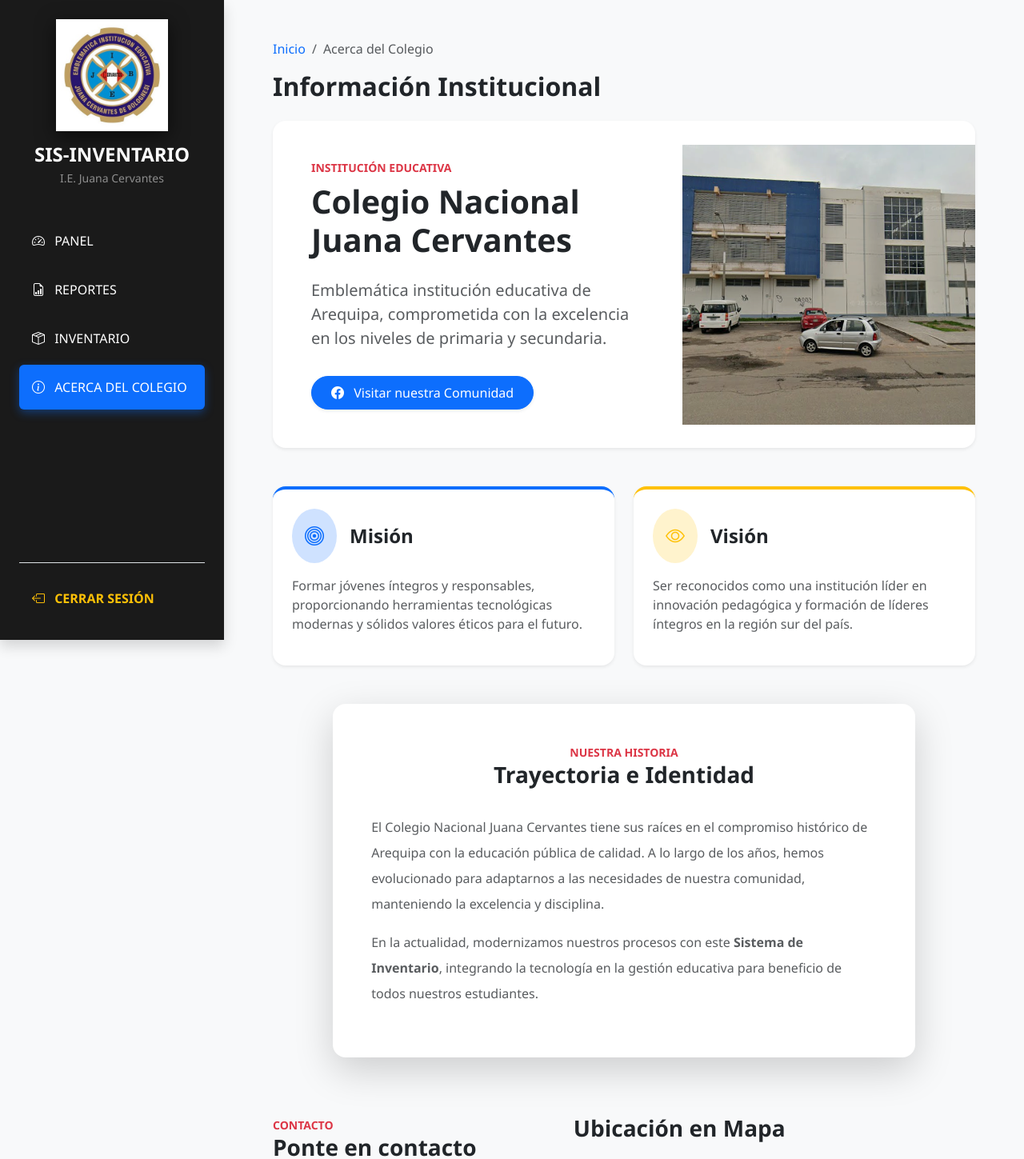
After one commit to dlansch06/entorno-inventario, a Django app: page /acerca-del-colegio/ in a window 1280 px wide. The commit adds this page. Shown: the top 1449 px of the page at 80% size. Run offline with Django 5.2, Linux system fonts and the light colour scheme; a user stored in the database is signed in.

Commit message:
mas cosas

```diff
--- a/inventario/templates/base.html
+++ b/inventario/templates/base.html
@@ -3,62 +3,185 @@
 <html lang="es">
 <head>
     <meta charset="UTF-8">
+    <meta name="viewport" content="width=device-width, initial-scale=1.0">
 
     <title>SIS-INVENTARIO J.C.</title>
+
     <link href="https://cdn.jsdelivr.net/npm/bootstrap@5.3.0/dist/css/bootstrap.min.css" rel="stylesheet">
     <link rel="stylesheet" href="https://cdn.jsdelivr.net/npm/bootstrap-icons@1.11.0/font/bootstrap-icons.css">
+
     <style>
-        body { margin: 0; background-color: #f8f9fa; font-family: 'Segoe UI', sans-serif; }
-        .sidebar { width: 280px; height: 100vh; background: #1a1a1a; position: fixed; z-index: 1000; }
-        .main-content { margin-left: 280px; min-height: 100vh; padding: 20px; }
-        .login-screen { width: 100%; min-height: 100vh; display: flex; align-items: center; justify-content: center; background: #00264d; }
-        .nav-link:hover { background: rgba(255,255,255,0.1); border-radius: 50px; }
-        .nav-link.active { background: #0d6efd !important; border-radius: 50px; }
+        :root {
+            --sidebar-bg: #1a1a1a;
+            --primary-blue: #0d6efd;
+            --sidebar-width: 280px;
+        }
 
-        /* Estilo para que el logo resalte */
+        body {
+            margin: 0;
+            background-color: #f8f9fa;
+            font-family: 'Segoe UI', Roboto, Helvetica, Arial, sans-serif;
+            overflow-x: hidden;
+        }
+
+        /* --- SIDEBAR (Escritorio) --- */
+        .sidebar {
+            width: var(--sidebar-width);
+            height: 100vh;
+            background: var(--sidebar-bg);
+            position: fixed;
+            z-index: 1050;
+            transition: all 0.3s ease-in-out;
+            display: flex;
+            flex-column: column;
+        }
+
+        /* --- CONTENIDO PRINCIPAL --- */
+        .main-content {
+            margin-left: var(--sidebar-width);
+            min-height: 100vh;
+            padding: 25px;
+            transition: all 0.3s ease-in-out;
+        }
+
+        /* Estilos de Navegación */
+        .nav-link {
+            transition: all 0.2s;
+            border-radius: 10px;
+            margin-bottom: 5px;
+        }
+        .nav-link:hover {
+            background: rgba(255,255,255,0.1);
+            transform: translateX(5px);
+        }
+        .nav-link.active {
+            background: var(--primary-blue) !important;
+            box-shadow: 0 4px 12px rgba(13, 110, 253, 0.4);
+        }
+
+        /* Logo Mejorado */
         .sidebar-logo {
-            width: 100px; /* Tamaño notorio */
+            width: 140px; /* Tamaño grande pedido */
             height: auto;
             margin-bottom: 15px;
-            filter: drop-shadow(0px 4px 8px rgba(0,0,0,0.5)); /* Le da profundidad y nitidez */
+            filter: drop-shadow(0px 6px 12px rgba(0,0,0,0.6));
             display: block;
             margin-left: auto;
             margin-right: auto;
+            transition: transform 0.3s;
+        }
+        .sidebar-logo:hover {
+            transform: scale(1.05);
+        }
+
+        /* --- RESPONSIVIDAD (Celulares y Tablets) --- */
+        @media (max-width: 991.98px) {
+            .sidebar {
+                margin-left: calc(-1 * var(--sidebar-width)); /* Esconde sidebar */
+            }
+            .sidebar.active {
+                margin-left: 0; /* Muestra sidebar al activar */
+            }
+            .main-content {
+                margin-left: 0;
+                padding-top: 80px; /* Espacio para el header móvil */
+            }
+            .mobile-header {
+                display: flex !important;
+            }
+        }
+
+        /* Header exclusivo para móvil */
+        .mobile-header {
+            display: none;
+            background: var(--sidebar-bg);
+            color: white;
+            padding: 12px 20px;
+            position: fixed;
+            width: 100%;
+            top: 0;
+            z-index: 1040;
+            justify-content: space-between;
+            align-items: center;
+            box-shadow: 0 2px 10px rgba(0,0,0,0.3);
+        }
+
+        .login-screen {
+            width: 100%;
+            min-height: 100vh;
+            display: flex;
+            align-items: center;
+            justify-content: center;
+            background: linear-gradient(135deg, #00264d 0%, #001a33 100%);
+        }
+
+        /* Overlay para cerrar el menú al tocar fuera en móvil */
+        #sidebarOverlay {
+            display: none;
+            position: fixed;
+            top: 0;
+            left: 0;
+            width: 100vw;
+            height: 100vh;
+            background: rgba(0,0,0,0.5);
+            z-index: 1045;
+        }
+        #sidebarOverlay.active {
+            display: block;
         }
     </style>
 </head>
 <body>
 
     {% if user.is_authenticated or request.session.es_invitado %}
-        <div class="sidebar text-white p-4 d-flex flex-column shadow">
 
-            <div class="text-center">
+        <div class="mobile-header">
+            <div class="d-flex align-items-center">
+                <img src="{% static 'inventario/logo.jpg' %}" alt="Logo" style="width: 35px; margin-right: 10px; border-radius: 5px;">
+                <h5 class="m-0 fw-bold small">SIS-INVENTARIO</h5>
+            </div>
+            <button class="btn btn-outline-light border-0" id="sidebarToggle">
+                <i class="bi bi-list fs-2"></i>
+            </button>
+        </div>
+
+        <div id="sidebarOverlay"></div>
+
+        <div class="sidebar text-white p-4 d-flex flex-column shadow" id="sidebar">
+
+            <div class="text-center mb-4">
                 <img src="{% static 'inventario/logo.jpg' %}" alt="Logo Colegio" class="sidebar-logo">
-                <h3 class="fw-bold mb-1">SIS-INVENTARIO</h3>
-                <p class="text-white-50 small mb-5">I.E. Juana Cervantes</p>
+                <h4 class="fw-bold mb-1">SIS-INVENTARIO</h4>
+                <p class="text-white-50 small">I.E. Juana Cervantes</p>
             </div>
 
             <ul class="nav nav-pills flex-column mb-auto">
-                <li class="nav-item mb-2">
+                <li class="nav-item">
                     <a href="{% url 'dashboard' %}" class="nav-link text-white p-3 {% if request.resolver_match.url_name == 'dashboard' %}active{% endif %}">
                         <i class="bi bi-speedometer2 me-2"></i> PANEL
                     </a>
                 </li>
-                <li class="nav-item mb-2">
+                <li class="nav-item">
                     <a href="{% url 'reportes' %}" class="nav-link text-white p-3 {% if request.resolver_match.url_name == 'reportes' %}active{% endif %}">
-                        <i class="bi bi-laptop me-2"></i> REPORTES
+                        <i class="bi bi-file-earmark-bar-graph me-2"></i> REPORTES
                     </a>
                 </li>
-                <li class="nav-item mb-2">
+                <li class="nav-item">
                     <a href="{% url 'inventario' %}" class="nav-link text-white p-3 {% if request.resolver_match.url_name == 'inventario' %}active{% endif %}">
-                        <i class="bi bi-box-seam me-2"></i> INVENTARIO de EQUIPOS
+                        <i class="bi bi-box-seam me-2"></i> INVENTARIO
                     </a>
+                </li>
+                <li class="nav-item">
+                    <a href="{% url 'info' %}" class="nav-link text-white p-3 {% if request.resolver_match.url_name == 'info' %}active{% endif %}">
+                        <i class="bi bi-info-circle me-2"></i> ACERCA DEL COLEGIO
+                    </a>
+                </li>
             </ul>
 
             <div class="border-top pt-3">
                 <form action="{% url 'logout' %}" method="post">
                     {% csrf_token %}
-                    <button type="submit" class="btn btn-link text-warning text-decoration-none fw-bold p-0">
+                    <button type="submit" class="btn btn-outline-warning w-100 border-0 text-start fw-bold p-3">
                         <i class="bi bi-box-arrow-left me-2"></i> CERRAR SESIÓN
                     </button>
                 </form>
@@ -66,15 +189,41 @@
         </div>
 
         <div class="main-content">
-            {% block content %}{% endblock %}
+            <div class="container-fluid">
+                {% block content %}{% endblock %}
+            </div>
         </div>
 
     {% else %}
-        <div class="login-screen">
+        <div class="login-screen p-3">
             {% block guest_content %}{% endblock %}
         </div>
     {% endif %}
 
     <script src="https://cdn.jsdelivr.net/npm/bootstrap@5.3.0/dist/js/bootstrap.bundle.min.js"></script>
+
+    <script>
+        const btnToggle = document.getElementById('sidebarToggle');
+        const sidebar = document.getElementById('sidebar');
+        const overlay = document.getElementById('sidebarOverlay');
+
+        function toggleMenu() {
+            sidebar.classList.toggle('active');
+            overlay.classList.toggle('active');
+        }
+
+        if(btnToggle) {
+            btnToggle.addEventListener('click', toggleMenu);
+            overlay.addEventListener('click', toggleMenu);
+        }
+
+        // Cerrar menú automáticamente si se cambia el tamaño de pantalla a PC
+        window.addEventListener('resize', () => {
+            if (window.innerWidth >= 992) {
+                sidebar.classList.remove('active');
+                overlay.classList.remove('active');
+            }
+        });
+    </script>
 </body>
 </html>
--- /dev/null
+++ b/inventario/templates/info.html
@@ -0,0 +1,126 @@
+{% extends "base.html" %}
+{% load static %}
+
+{% block content %}
+<style>
+    /* Mejora de interactividad para las tarjetas de contacto */
+    .contact-card {
+        transition: transform 0.2s ease, shadow 0.2s ease;
+        cursor: default;
+    }
+    .contact-card:hover {
+        transform: translateX(5px);
+        box-shadow: 0 .5rem 1rem rgba(0,0,0,.15)!important;
+    }
+    /* Asegura que el mapa ocupe todo el espacio disponible */
+    .map-container {
+        min-height: 450px;
+        height: 100%;
+    }
+</style>
+
+<div class="container-fluid p-4">
+    <!-- Encabezado con Breadcrumb mejorado -->
+    <div class="mb-4">
+        <nav aria-label="breadcrumb">
+            <ol class="breadcrumb small">
+                <li class="breadcrumb-item"><a href="{% url 'dashboard' %}" class="text-decoration-none">Inicio</a></li>
+                <li class="breadcrumb-item active text-muted">Acerca del Colegio</li>
+            </ol>
+        </nav>
+        <h2 class="fw-bold text-dark">Información Institucional</h2>
+    </div>
+
+    <!-- Sección de Información Principal: Diseño Limpio -->
+    <div class="card border-0 rounded-4 shadow-sm overflow-hidden bg-white mb-5">
+        <div class="row g-0 align-items-center">
+            <div class="col-lg-7 p-4 p-lg-5">
+                <span class="text-danger fw-bold small text-uppercase mb-2 d-block">Institución Educativa</span>
+                <h3 class="fw-bold mb-4 display-6">Colegio Nacional Juana Cervantes</h3>
+                <p class="text-muted fs-5">Emblemática institución educativa de Arequipa, comprometida con la excelencia en los niveles de primaria y secundaria.</p>
+                <a href="https://facebook.com/JuanaCervantesAQP" target="_blank" class="btn btn-primary rounded-pill px-4 py-2 mt-3 shadow-sm">
+                    <i class="bi bi-facebook me-2"></i> Visitar nuestra Comunidad
+                </a>
+            </div>
+            <div class="col-lg-5">
+                <img src="{% static 'inventario/colegio.png' %}" class="img-fluid h-100 w-100" style="object-fit: cover; min-height: 350px;" alt="Fachada Colegio">
+            </div>
+        </div>
+    </div>
+
+    <!-- Misión y Visión: Tarjetas equilibradas -->
+    <div class="row g-4 mb-5">
+        <div class="col-md-6">
+            <div class="card border-0 rounded-4 shadow-sm p-4 bg-white h-100 border-top border-primary border-4">
+                <div class="d-flex align-items-center mb-3">
+                    <div class="bg-primary-subtle p-3 rounded-circle me-3"><i class="bi bi-bullseye text-primary fs-4"></i></div>
+                    <h4 class="fw-bold mb-0">Misión</h4>
+                </div>
+                <p class="text-muted">Formar jóvenes íntegros y responsables, proporcionando herramientas tecnológicas modernas y sólidos valores éticos para el futuro.</p>
+            </div>
+        </div>
+        <div class="col-md-6">
+            <div class="card border-0 rounded-4 shadow-sm p-4 bg-white h-100 border-top border-warning border-4">
+                <div class="d-flex align-items-center mb-3">
+                    <div class="bg-warning-subtle p-3 rounded-circle me-3"><i class="bi bi-eye text-warning fs-4"></i></div>
+                    <h4 class="fw-bold mb-0">Visión</h4>
+                </div>
+                <p class="text-muted">Ser reconocidos como una institución líder en innovación pedagógica y formación de líderes íntegros en la región sur del país.</p>
+            </div>
+        </div>
+    </div>
+
+    <!-- TRAYECTORIA INSTITUCIONAL: Enfoque de lectura[cite: 2] -->
+    <div class="row justify-content-center mb-5">
+        <div class="col-lg-10">
+            <div class="card border-0 rounded-4 shadow-sm p-4 p-lg-5 bg-white shadow-lg">
+                <div class="text-center mb-4">
+                    <span class="text-danger fw-bold small text-uppercase">Nuestra Historia</span>
+                    <h3 class="fw-bold text-dark">Trayectoria e Identidad</h3>
+                </div>
+                <div class="text-muted lh-lg fs-6">
+                    <p>El Colegio Nacional Juana Cervantes tiene sus raíces en el compromiso histórico de Arequipa con la educación pública de calidad. A lo largo de los años, hemos evolucionado para adaptarnos a las necesidades de nuestra comunidad, manteniendo la excelencia y disciplina.</p>
+                    <p>En la actualidad, modernizamos nuestros procesos con este <strong>Sistema de Inventario</strong>, integrando la tecnología en la gestión educativa para beneficio de todos nuestros estudiantes.</p>
+                </div>
+            </div>
+        </div>
+    </div>
+
+    <!-- CONTACTO Y MAPA: Optimizado para interacción[cite: 1, 2] -->
+    <div class="row g-4 mt-2">
+        <div class="col-lg-5">
+            <span class="text-danger fw-bold small text-uppercase">Contacto</span>
+            <h3 class="fw-bold text-dark mb-4">Ponte en contacto</h3>
+
+            <div class="d-flex flex-column gap-3">
+                <!-- Tarjetas de contacto mejoradas -->
+                <div class="contact-card d-flex align-items-center p-3 bg-white rounded-4 shadow-sm border-start border-primary border-4">
+                    <div class="bg-primary-subtle p-3 rounded-3 me-3 text-primary"><i class="bi bi-geo-alt-fill"></i></div>
+                    <div><h6 class="fw-bold mb-0">Dirección</h6><small class="text-muted">Av. La marina, Arequipa, Perú</small></div>
+                </div>
+
+                <div class="contact-card d-flex align-items-center p-3 bg-white rounded-4 shadow-sm border-start border-success border-4">
+                    <div class="bg-success-subtle p-3 rounded-3 me-3 text-success"><i class="bi bi-envelope-fill"></i></div>
+                    <div><h6 class="fw-bold mb-0">Correo</h6><small class="text-muted">juanacervantesbolognesi@gmail.com</small></div>
+                </div>
+
+                <div class="contact-card d-flex align-items-center p-3 bg-white rounded-4 shadow-sm border-start border-info border-4">
+                    <div class="bg-info-subtle p-3 rounded-3 me-3 text-info"><i class="bi bi-clock-fill"></i></div>
+                    <div><h6 class="fw-bold mb-0">Horario</h6><small class="text-muted">Lun - Vie: 7:00 AM - 5:00 PM</small></div>
+                </div>
+            </div>
+        </div>
+
+        <!-- Ubicación en Mapa: Lado derecho e Interactivo[cite: 2] -->
+        <div class="col-lg-7">
+            <h3 class="fw-bold text-dark mb-4">Ubicación en Mapa</h3>
+            <div class="card border-0 rounded-4 shadow-sm overflow-hidden map-container">
+                <iframe
+                    src="https://www.google.com/maps/embed?pb=!1m18!1m12!1m3!1d3827.365319803126!2d-71.5286523!3d-16.4063236!2m3!1f0!2f0!3f0!3m2!1i1024!2i768!4f13.1!3m3!1m2!1s0x91424b13a3642307%3A0x6b42b93e430f06f5!2sColegio%20Nacional%20Juana%20Cervantes!5e0!3m2!1ses-419!2spe!4v1714500000000!5m2!1ses-419!2spe"
+                    width="100%" height="100%" style="border:0;" allowfullscreen="" loading="lazy" referrerpolicy="no-referrer-when-downgrade">
+                </iframe>
+            </div>
+        </div>
+    </div>
+</div>
+{% endblock %}
--- a/inventario/templates/login.html
+++ b/inventario/templates/login.html
@@ -56,7 +56,7 @@
 
     <div class="glass-card text-center" style="width: 100%; max-width: 420px;">
         <!-- LOGO CENTRADO -->
-        <img src="{% static 'inventario/logo.jpg' %}" class="mb-3 mx-auto d-block shadow-sm rounded-circle" style="width: 100px; background: white; padding: 5px;">
+        <img src="{% static 'inventario/logo.jpg' %}" class="mb-3 mx-auto d-block shadow-sm rounded-circle" style="width: 280px; background: white; padding: 5px;">
 
         <div class="mb-4">
             <i class="fas fa-boxes fa-4x text-white mb-2"></i>
--- a/inventario/views.py
+++ b/inventario/views.py
@@ -120,7 +120,15 @@ def reportes_view(request):
         'estado_actual': estado
     })
 
+def acerca_de_view(request):
+    if not request.user.is_authenticated and not request.session.get('es_invitado'):
+        return redirect('login')
 
+
+    return render(request, 'info.html')
+
+
+    return render(request, 'info.html')
 def exportar_excel(queryset):
     wb = Workbook()
     ws = wb.active
--- a/sistema_colegio/urls.py
+++ b/sistema_colegio/urls.py
@@ -31,5 +31,6 @@ urlpatterns = [
     path('dashboard/', views.dashboard_view, name='dashboard'),
     path('reportes/', views.reportes_view, name='reportes'),
     path('equipos/', views.inventario_view, name='inventario'),
+    path('acerca-del-colegio/', views.acerca_de_view, name='info'),
     path('logout/', views.logout_view, name='logout'),
 ]
```
Also changed, not shown: inventario/admin.py (+6 -14 lines), db.sqlite3, inventario/static/inventario/colegio.png (added).
